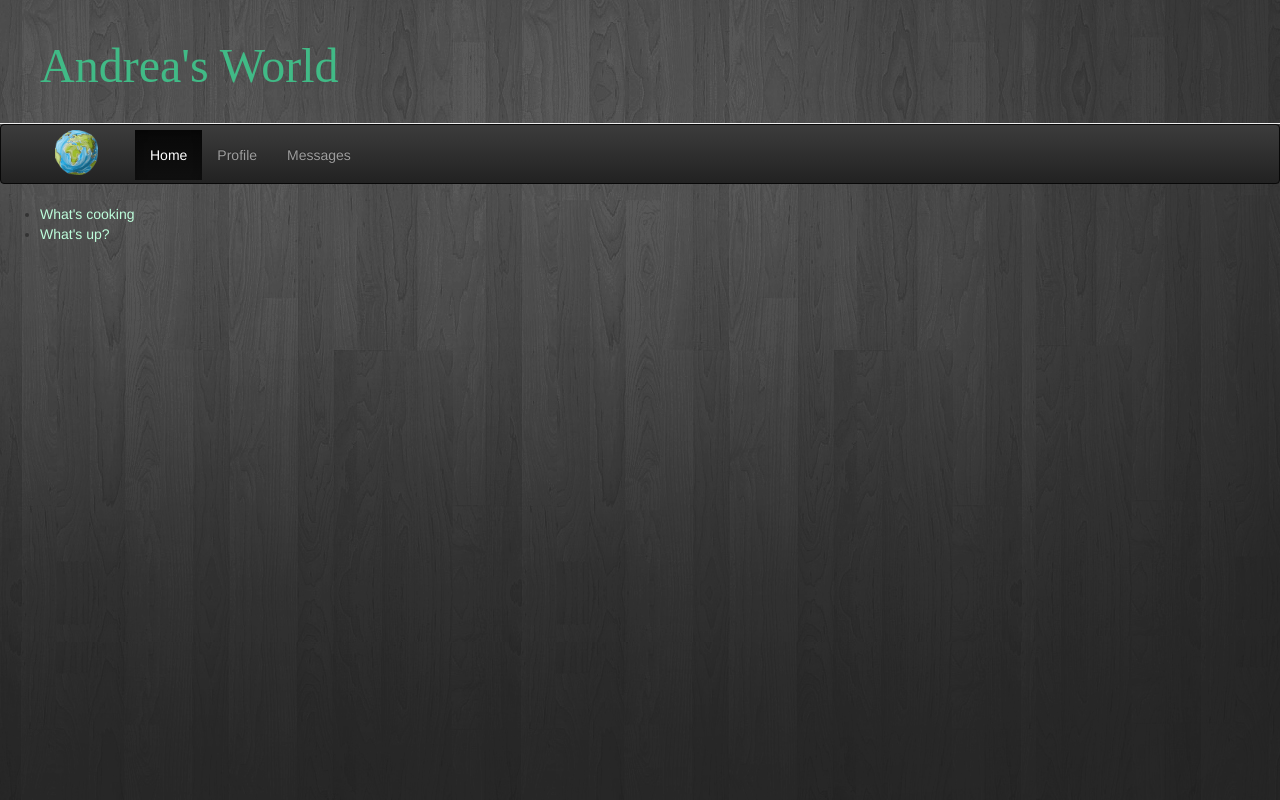
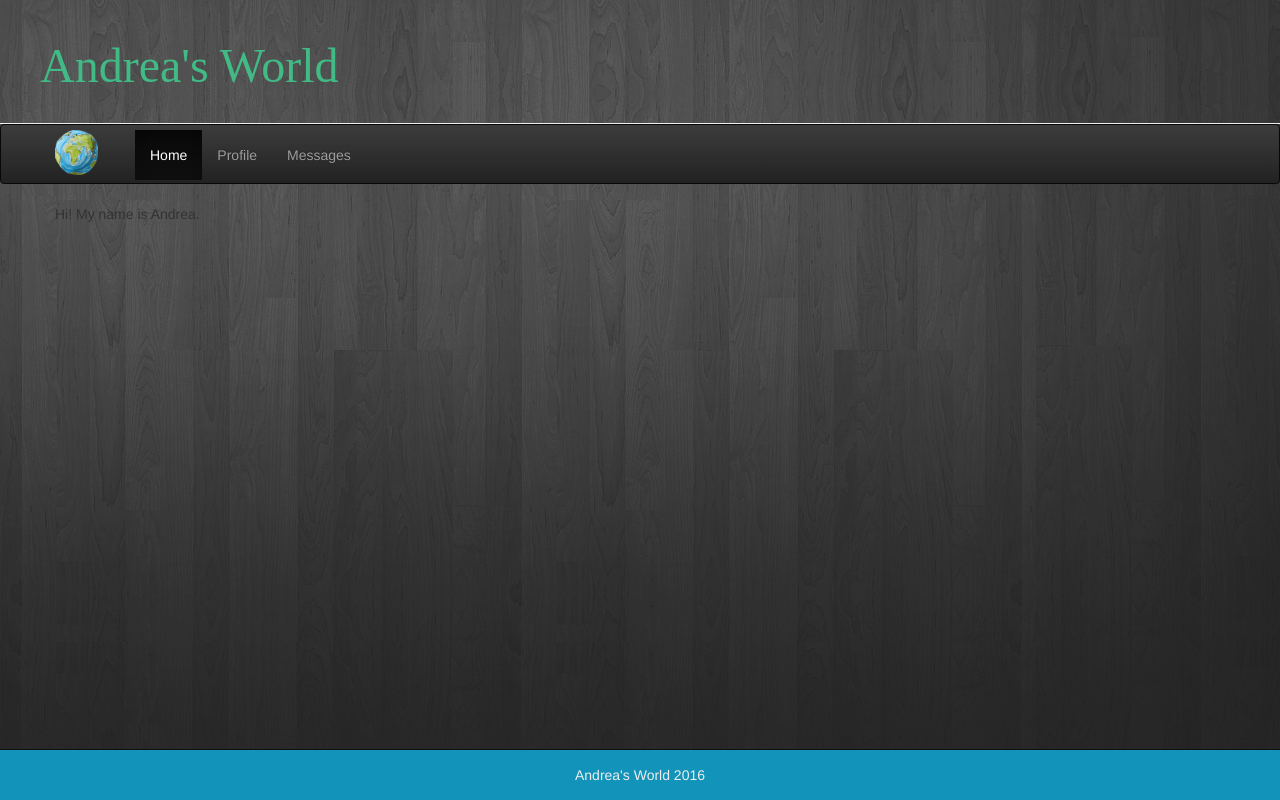
Before and after one commit to deamullen/mysite, a Django app: page /polls/ in a window 1280 px wide. Run offline with Django 3.2, Linux system fonts and the light colour scheme; data comes from the database, SQL or seed files in the repository; some libraries are stand-ins or nearby versions; some web fonts are replaced.

Commit message:
added footer to the webpage

```diff
--- a/polls/static/polls/style.css
+++ b/polls/static/polls/style.css
@@ -14,11 +14,6 @@ h1, h2, h3, h4 {
 
 body {
     background: white url("images/grey-background.png") no-repeat right bottom;
-}
-
-#question-box {
-	padding-top: 10px;
-	padding-bottom: 20px;
 }
 
 .page-header {
@@ -44,6 +39,32 @@ body {
   height: 45px;
 }
 
-#content {
-	color: red;
+html,body {
+		height:100%;
 }
+
+#wrap {
+		padding-top: 80px;
+}
+
+#main {
+		overflow:auto;
+		padding-bottom: 160px; /* this needs to be bigger than footer height*/
+}
+
+.footer {
+    margin-top: 100px;
+    color: #eee;
+    text-align: center;
+    position: absolute;
+    width: 100%;
+    bottom: 0;
+    line-height: 50px;
+    border-top: solid 1px #101010;
+    background-color: #1193ba;
+}
+
+.footer-text {
+		vertical-align: middle;
+		margin-bottom: 0px;
+}
--- a/polls/templates/polls/base.html
+++ b/polls/templates/polls/base.html
@@ -35,13 +35,15 @@
             </div>
         </div>
     </nav>
-
-    <div class="container-fluid">
+    <div class="container">
         <div class="row">
         {% block content %}
 
         {% endblock %}
         </div>
+    </div>
+    <div class="footer">
+        <p class="footer-text">Andrea's World 2016</p>
     </div>
 
     <!-- Latest compiled and minified JavaScript -->
@@ -49,6 +51,5 @@
     <script src="//code.jquery.com/jquery-migrate-1.2.1.min.js"></script>
     <script src="https://maxcdn.bootstrapcdn.com/bootstrap/3.3.6/js/bootstrap.min.js"></script>
 
-
 </body>
 </html>
--- a/polls/templates/polls/index.html
+++ b/polls/templates/polls/index.html
@@ -1,18 +1,8 @@
 {% extends "polls/base.html" %}
 {% load staticfiles %}
 
-
 {% block content %}
 
-<div>
-{% if latest_question_list %}
-<ul>
-    {% for question in latest_question_list %}
-    <li><a href="{% url 'polls:detail' question.id %}">{{ question.question_text }}</a></li>
-    {% endfor %}
-</ul>
-{% else %}
-		<p>No polls are available.</p>
-{% endif %}
+<p>Hi! My name is Andrea.</p>
 
 {% endblock %}
```
Lines whose indentation alone changed are shown as unchanged.
